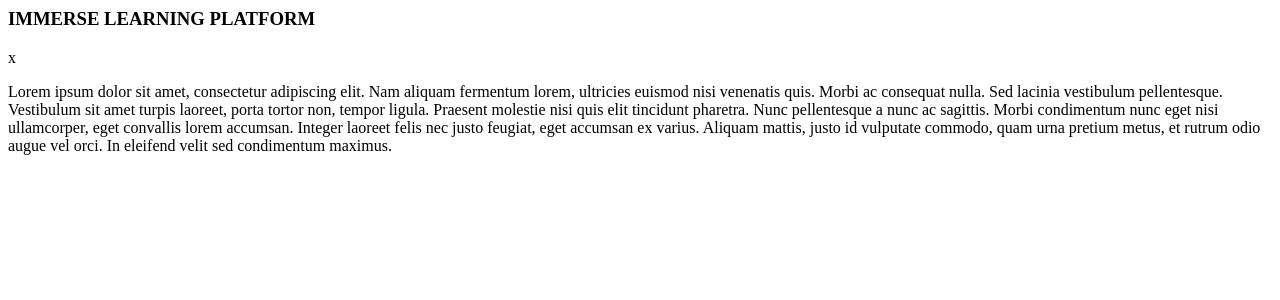
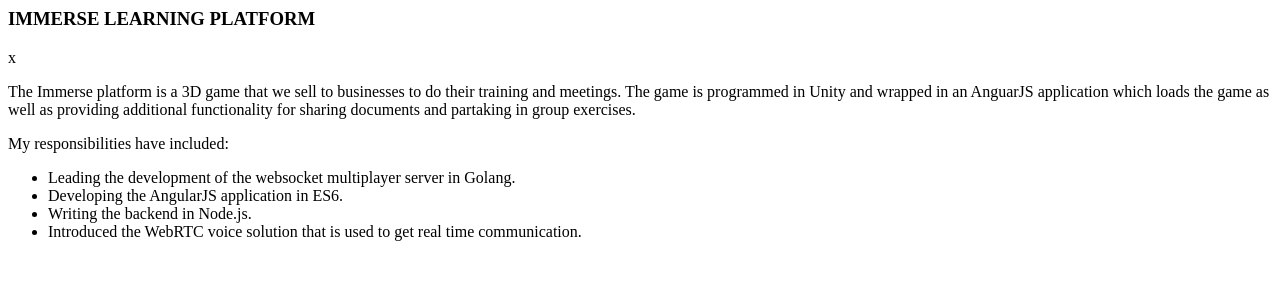
Before and after one commit to alechewitt/alechewitt.com, a Python web app: template static/templates/work-info-immerse.html in a window 1280 px wide. Shown: the top 300 px of the page. Run offline with Jinja, Linux system fonts and the light colour scheme; the template is opened without the code that fills it, so the values that code supplies are empty.

Commit message:
- Immerse written description added - comment logo added to index.html

```diff
--- a/gulpfile.js
+++ b/gulpfile.js
@@ -93,15 +93,16 @@ gulp.task("build-sources", [], function () {
 });
 
 gulp.task("build-html", [], function () {
-    var opotions = {
+    var options = {
         collapseWhitespace: true,
         removeComments    : true,
         caseSensitive     : true,
         minifyJS          : true,
         minifyCSS         : true
+
     };
     gulp.src("./index.html")
-        .pipe(process.env.isProduction === "true" ? htmlMin(opotions) : gutil.noop())
+        .pipe(process.env.isProduction === "true" ? htmlMin(options) : gutil.noop())
         .pipe(gulp.dest('./dist'));
 });
 
--- a/static/templates/work-info-immerse.html
+++ b/static/templates/work-info-immerse.html
@@ -8,12 +8,34 @@
                        target="_blank"
                        aria-label="Google.com"
                        class="md-icon-button launch"
-                        ng-click="workInfoCtrl.closeInfo()">
+                       ng-click="workInfoCtrl.closeInfo()">
                 x
             </md-button>
         </div>
     </div>
     <p>
-        Lorem ipsum dolor sit amet, consectetur adipiscing elit. Nam aliquam fermentum lorem, ultricies euismod nisi venenatis quis. Morbi ac consequat nulla. Sed lacinia vestibulum pellentesque. Vestibulum sit amet turpis laoreet, porta tortor non, tempor ligula. Praesent molestie nisi quis elit tincidunt pharetra. Nunc pellentesque a nunc ac sagittis. Morbi condimentum nunc eget nisi ullamcorper, eget convallis lorem accumsan. Integer laoreet felis nec justo feugiat, eget accumsan ex varius. Aliquam mattis, justo id vulputate commodo, quam urna pretium metus, et rutrum odio augue vel orci. In eleifend velit sed condimentum maximus.
+        The Immerse platform is a 3D game that we sell to businesses to do their training and meetings. The game is
+        programmed in Unity and wrapped in an AnguarJS application which loads the game as well as providing
+        additional functionality for sharing documents and partaking in group exercises.
+
     </p>
+
+    <p>
+        My responsibilities have included:
+    </p>
+    <ul>
+        <li>
+            Leading the development of the websocket multiplayer server in Golang.
+        </li>
+        <li>
+            Developing the AngularJS application in ES6.
+        </li>
+        <li>
+            Writing the backend in Node.js.
+        </li>
+        <li>
+            Introduced the WebRTC voice solution that is used to get real time communication.
+        </li>
+    </ul>
+
 </md-bottom-sheet>
```
Also changed, not shown: index.html (+28 -2 lines).
